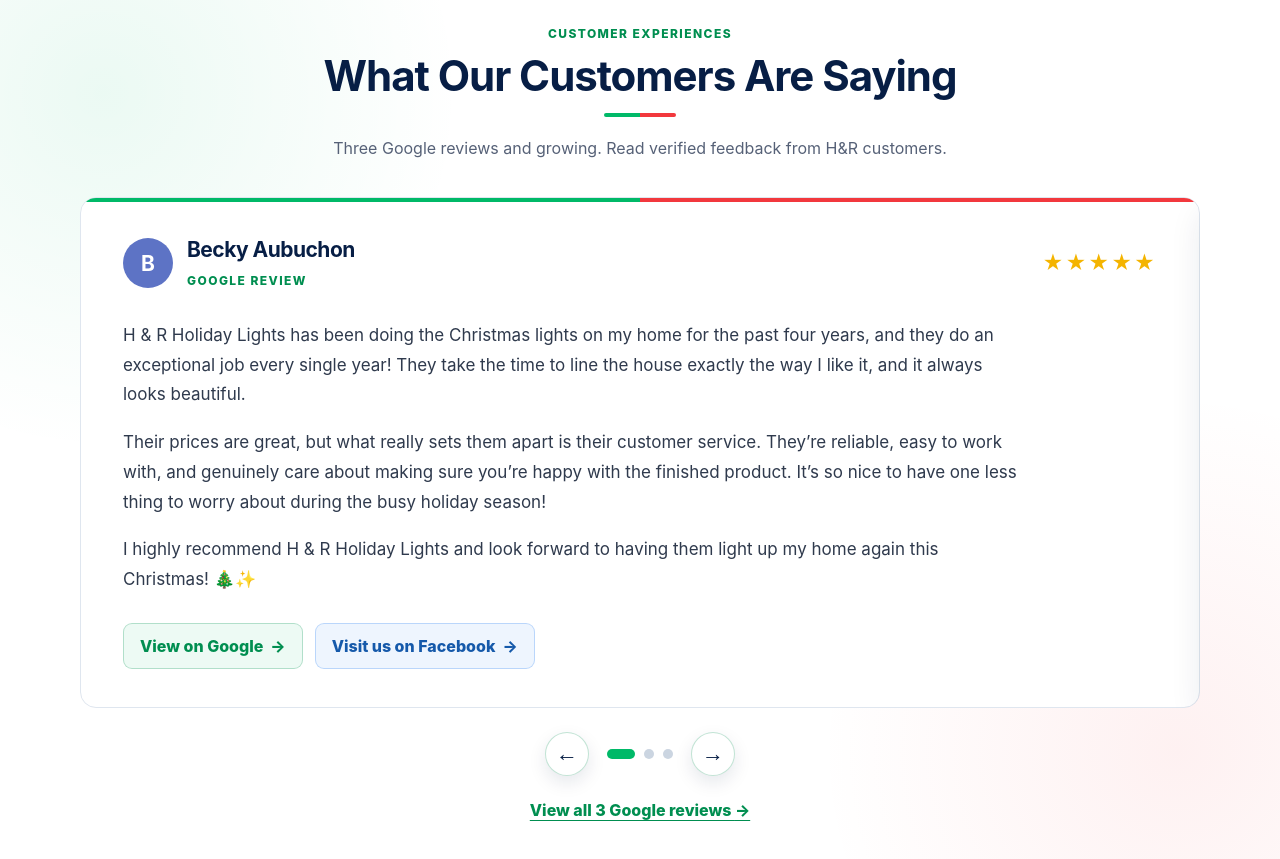
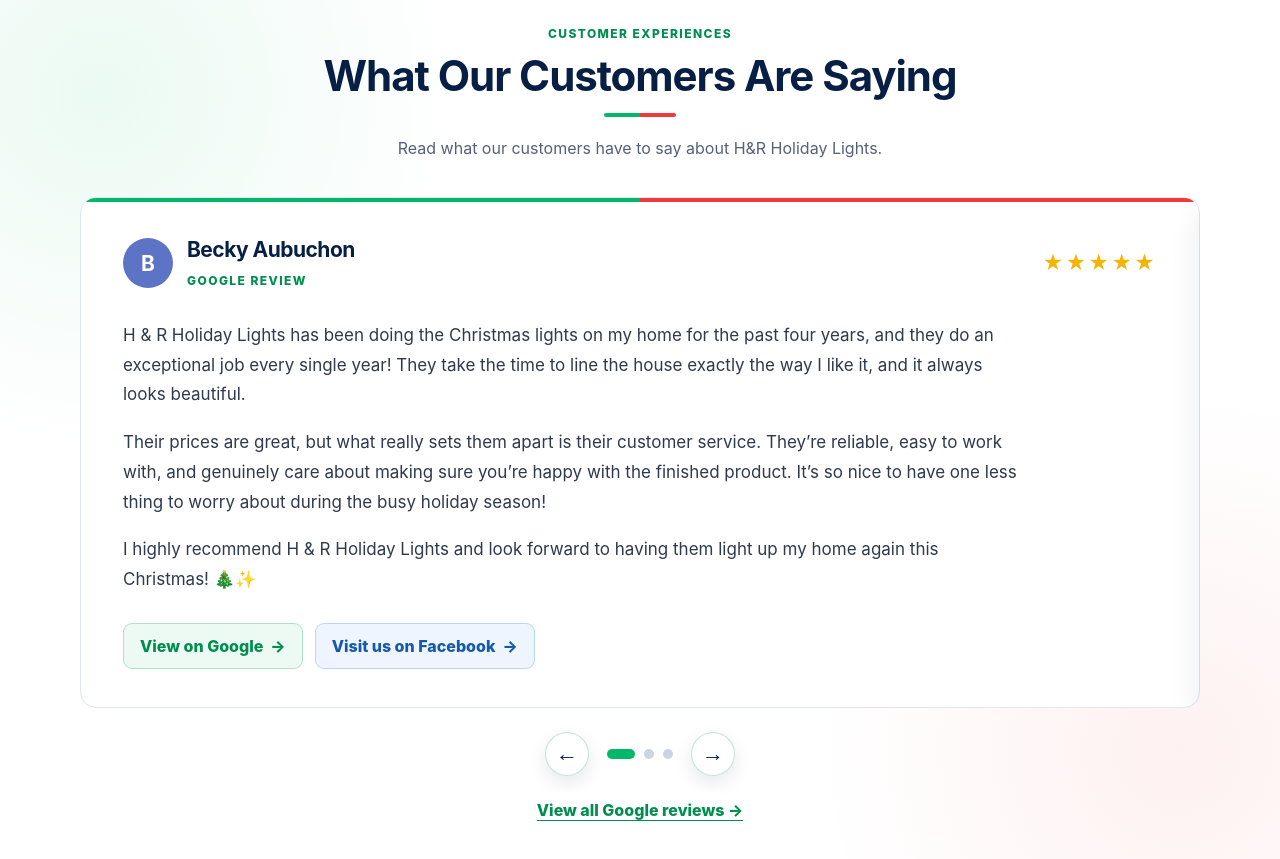
Before and after one commit to henrydfirst-max/handr-holiday-lights, a plain HTML site: page index.html in a window 1280 px wide. Shown: the part 1560-2419 px from the top of the page. Drawn offline with Linux system fonts and the light colour scheme.

Commit message:
Remove fixed Google review counts from homepage

```diff
--- a/index.html
+++ b/index.html
@@ -165,7 +165,7 @@
     <div class="reviews-heading">
         <span>Customer experiences</span>
         <h2 id="reviews-heading">What Our Customers Are Saying</h2>
-        <p>Three Google reviews and growing. Read verified feedback from H&amp;R customers.</p>
+        <p>Read what our customers have to say about H&amp;R Holiday Lights.</p>
     </div>
 
     <div class="review-carousel" data-review-carousel aria-label="Customer Google reviews">
@@ -289,7 +289,7 @@
             <div class="review-dots" data-review-dots aria-label="Choose a review"></div>
             <button type="button" class="review-arrow" data-review-next aria-label="Show next review">→</button>
         </div>
-        <a class="review-all-link" href="https://www.google.com/search?q=H%26R+Holiday+Lights+Mattawan+MI+reviews" target="_blank" rel="noopener noreferrer">View all 3 Google reviews <span aria-hidden="true">→</span></a>
+        <a class="review-all-link" href="https://www.google.com/search?q=H%26R+Holiday+Lights+Mattawan+MI+reviews" target="_blank" rel="noopener noreferrer">View all Google reviews <span aria-hidden="true">→</span></a>
     </div>
 </section>
 
```
